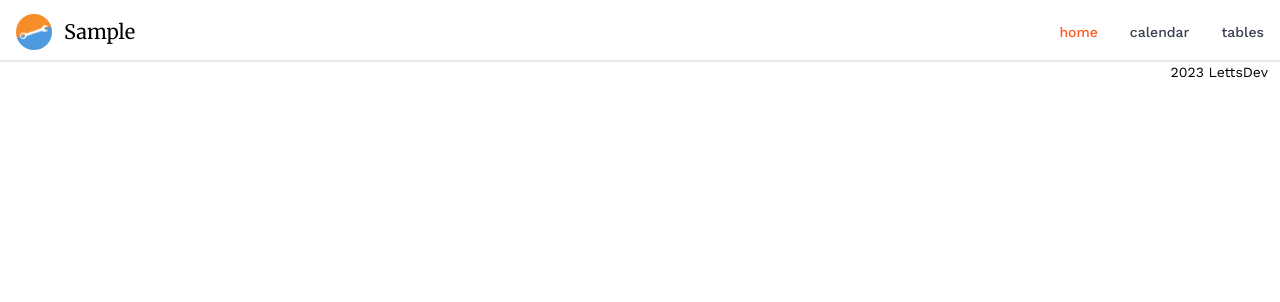
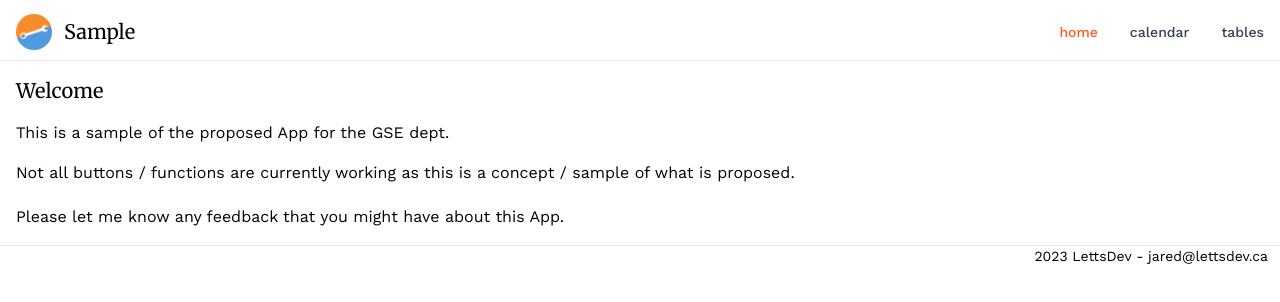
Before and after one commit to LettsDev/GSE_sample, a React (Vite) app: page /gse_sample/home in a window 1280 px wide. Before the commit this address led to /gse_sample. Shown: the top 302 px of the page. Built offline with nearby package versions, Linux system fonts and the light colour scheme.

Commit message:
added homepage

```diff
--- a/package.json
+++ b/package.json
@@ -3,7 +3,7 @@
   "private": true,
   "version": "0.0.0",
   "type": "module",
-  "homepage": "http://lettsdev.github.io/GSE_sample/",
+  "homepage": "http://lettsdev.github.io/gse_sample/",
   "scripts": {
     "dev": "vite --host --port 3001",
     "build": "tsc && vite build",
--- a/src/main.tsx
+++ b/src/main.tsx
@@ -15,6 +15,7 @@ import { ServiceEventsProvider } from "./context/serviceEvents.provider.tsx";
 import { EquipmentProvider } from "./context/equipment.provider.tsx";
 import { ServiceProvider } from "./context/services.provider.tsx";
 import Table from "./routes/table/Table.tsx";
+import Home from "./routes/home/Home.tsx";
 const router = createBrowserRouter(
   [
     {
@@ -31,6 +32,7 @@ const router = createBrowserRouter(
           ],
         },
         { path: "/tables", element: <Table /> },
+        { path: "/home", element: <Home /> },
       ],
     },
     { path: "*", element: <Navigate to="/" /> },
--- /dev/null
+++ b/src/routes/home/Home.tsx
@@ -0,0 +1,18 @@
+export default function Home() {
+  return (
+    <div className="p-4">
+      <h1 className="font-serif text-xl mb-4">Welcome</h1>
+      <p className="mb-4">
+        {" "}
+        This is a sample of the proposed App for the GSE dept.
+      </p>
+      <p>
+        Not all buttons / functions are currently working as this is a concept /
+        sample of what is proposed.
+      </p>
+      <p className="mt-5">
+        Please let me know any feedback that you might have about this App.
+      </p>
+    </div>
+  );
+}
--- a/src/routes/root/Root.tsx
+++ b/src/routes/root/Root.tsx
@@ -11,7 +11,7 @@ export default function Root() {
       <Outlet />
       <footer className="text-sm text-end ">
         <hr />
-        <p className="mr-3">2023 LettsDev</p>
+        <p className="mr-3">2023 LettsDev - jared@lettsdev.ca</p>
       </footer>
     </div>
   );
--- a/src/routes/root/navConfig.tsx
+++ b/src/routes/root/navConfig.tsx
@@ -3,7 +3,7 @@ import { NavType } from "../../components/component.types";
 import { FaHouse, FaCalendar, FaTable } from "react-icons/fa6";
 
 const navConfig: NavType[] = [
-  { to: "/", label: "home", icon: FaHouse as IconType },
+  { to: "/home", label: "home", icon: FaHouse as IconType },
   { to: "/calendar", label: "calendar", icon: FaCalendar as IconType },
   { to: "/tables", label: "tables", icon: FaTable as IconType },
   // { to: "/admin", label: "admin", icon: FaHammer as IconType },
```
